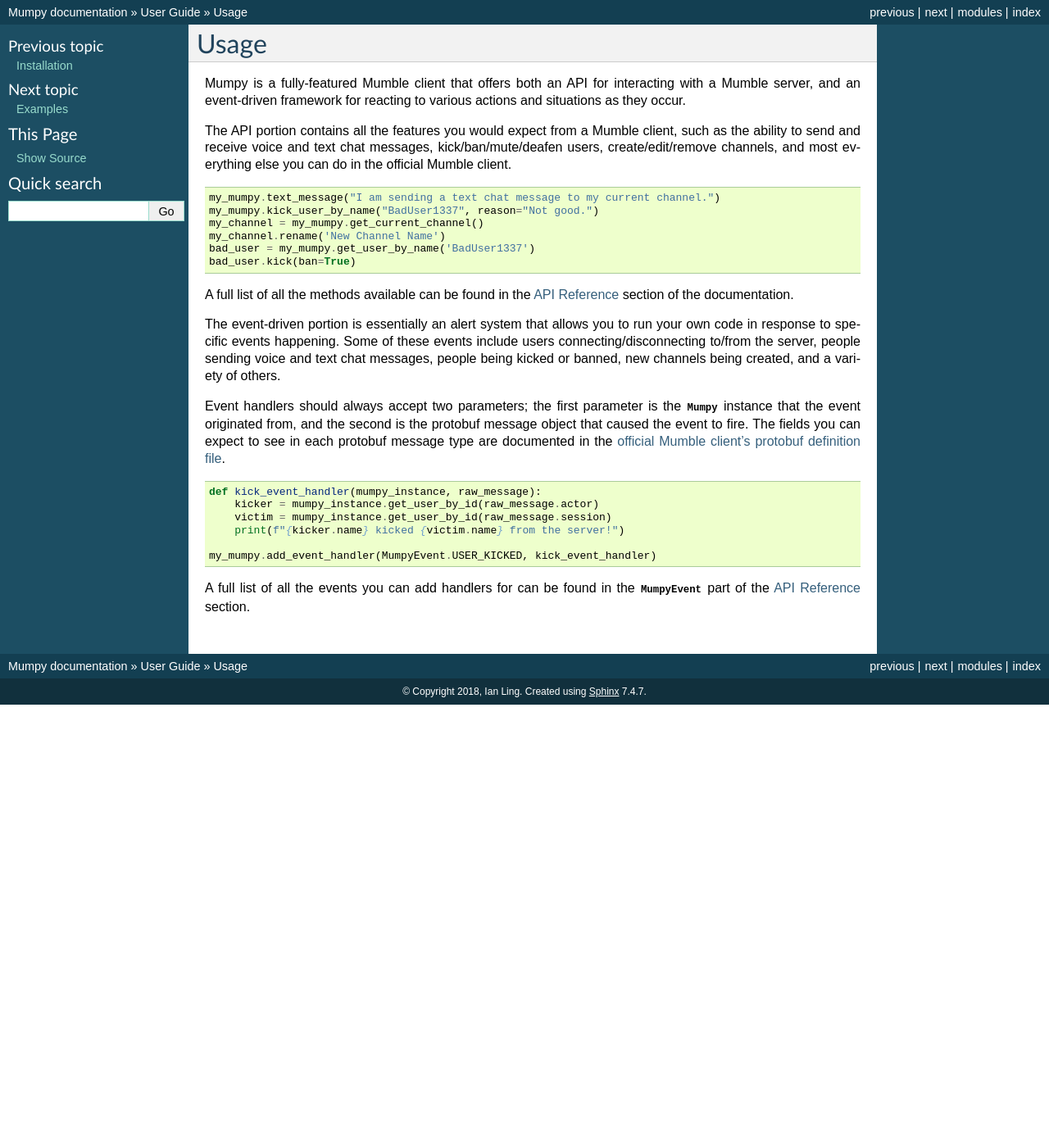
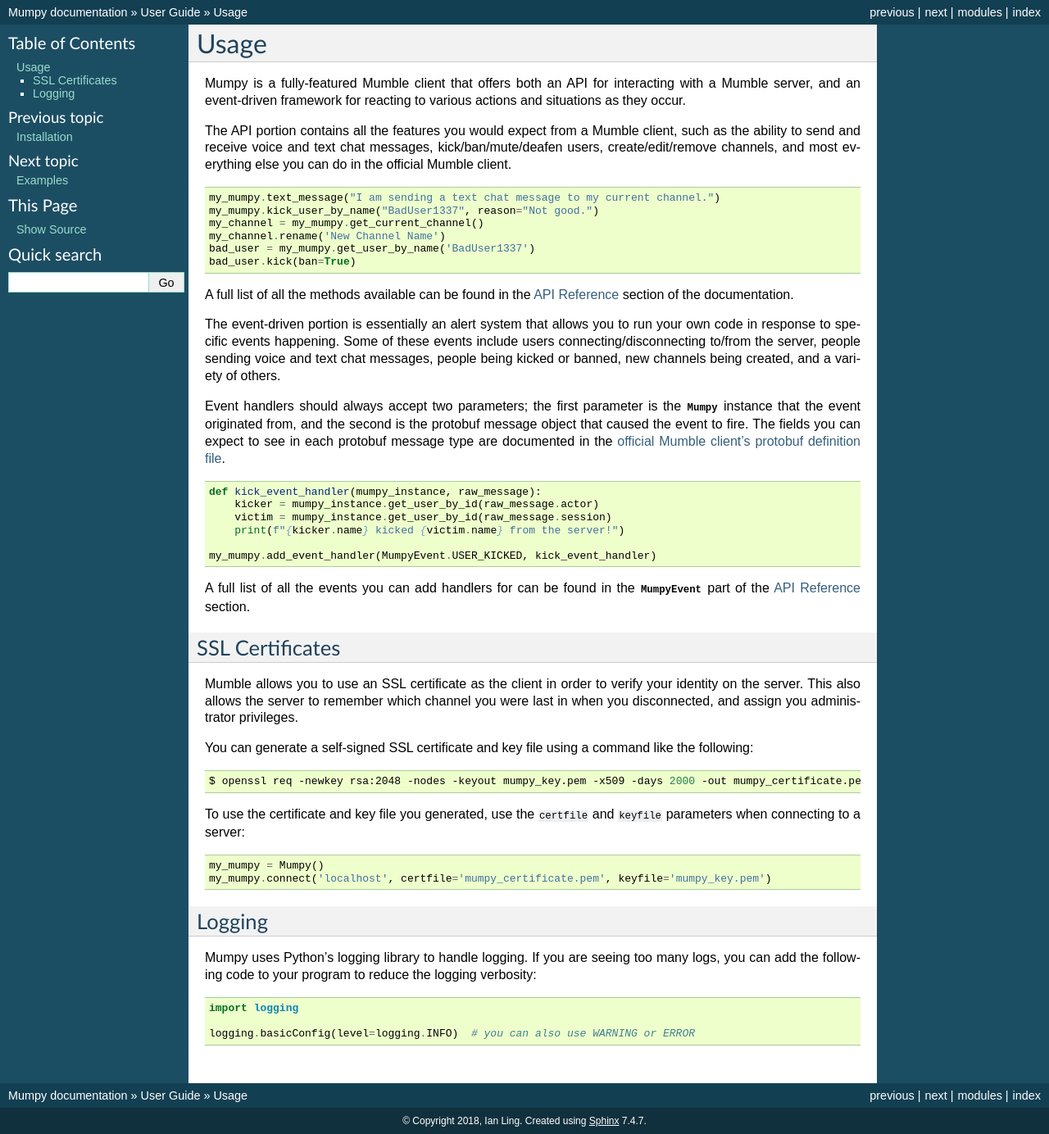
Before and after one commit to ianling/mumpy, a Sphinx documentation site: the page built from docs/guide/usage.rst, in a window 1280 px wide. Shown: the whole page at 82% size. Built offline with Sphinx 7.4.7, drawn with Linux system fonts in a browser that asks for light colours; before the commit the page ends 900 px from its top, so only the background shows below that.

Commit message:
Update docs

```diff
--- a/docs/guide/usage.rst
+++ b/docs/guide/usage.rst
@@ -31,5 +31,33 @@
 
 A full list of all the events you can add handlers for can be found in the :class:`~mumpy.constants.MumpyEvent` part of the :ref:`api_reference` section.
 
+SSL Certificates
+----------------
+
+Mumble allows you to use an SSL certificate as the client in order to verify your identity on the server. This also allows the server to remember which channel you were last in when you disconnected, and assign you administrator privileges.
+
+You can generate a self-signed SSL certificate and key file using a command like the following:
+
+.. code:: bash
+
+    $ openssl req -newkey rsa:2048 -nodes -keyout mumpy_key.pem -x509 -days 2000 -out mumpy_certificate.pem
+
+To use the certificate and key file you generated, use the ``certfile`` and ``keyfile`` parameters when connecting to a server:
+
+.. code:: python
+
+    my_mumpy = Mumpy()
+    my_mumpy.connect('localhost', certfile='mumpy_certificate.pem', keyfile='mumpy_key.pem')
+
+Logging
+-------
+
+Mumpy uses Python's logging library to handle logging. If you are seeing too many logs, you can add the following code to your program to reduce the logging verbosity:
+
+.. code:: python
+
+    import logging
+
+    logging.basicConfig(level=logging.INFO)  # you can also use WARNING or ERROR
 
 .. _official Mumble client's protobuf definition file: https://github.com/mumble-voip/mumble/blob/master/src/Mumble.proto
```
Also changed, not shown: 1 other file.
